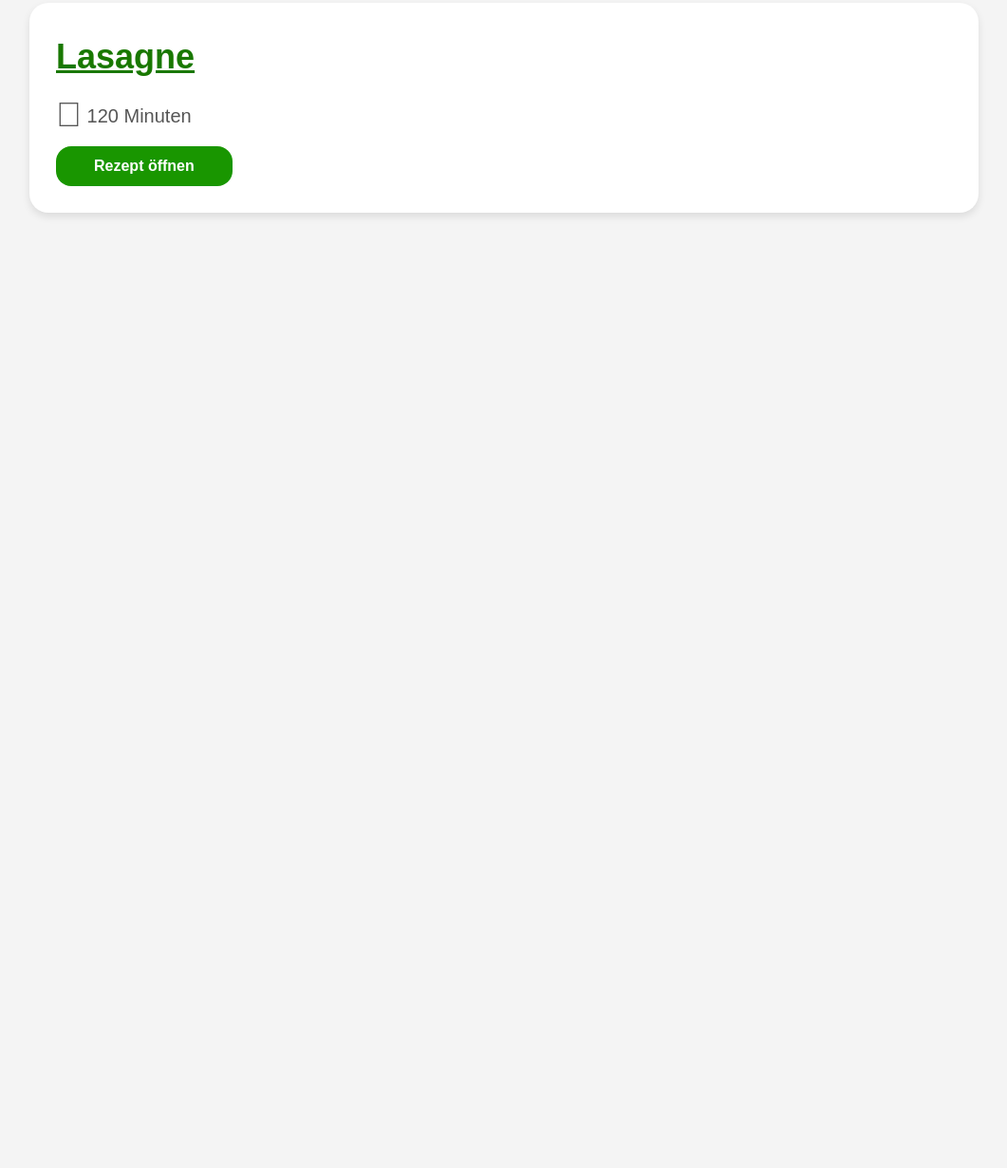
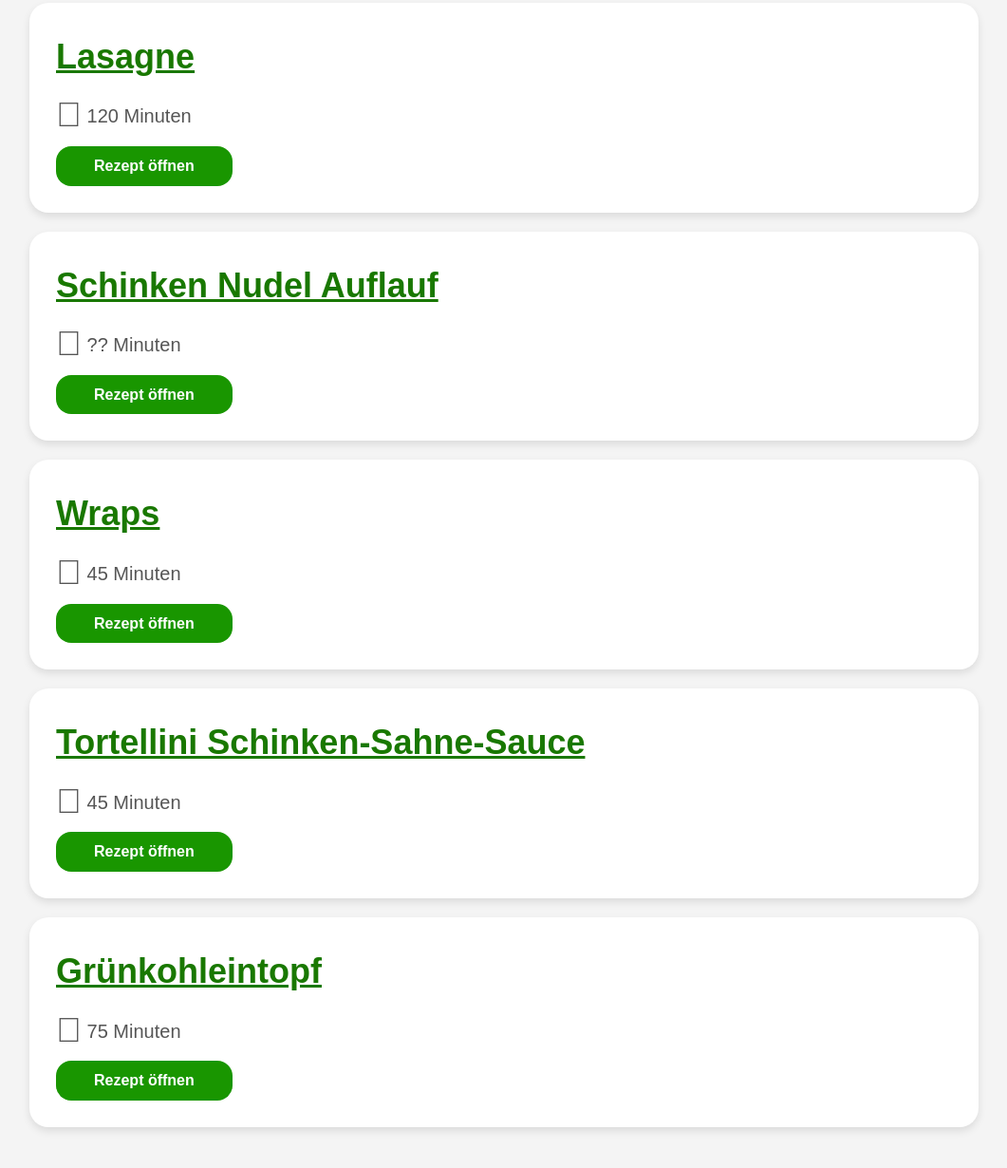
Before and after one commit to genussbox/genussbox.github.io, a plain HTML site: page index.html in a window 1280 px wide. Shown: the part 378-1608 px from the top of the page at 95% size, without its empty margins (109-1170 px from the left). Before the commit the page ends 800 px from the top, so only its background shows below. Drawn offline with Linux system fonts and the light colour scheme.

Commit message:
Add files via upload

```diff
--- a/index.html
+++ b/index.html
@@ -127,6 +127,26 @@
                  <p><span class="wingdings"></span> 120 Minuten</p>
                 <a href="Lasagne.pdf" class="recipe-button" target="_blank">Rezept öffnen</a>
             </div>
+			<div class="recipe-card">
+                <h2>Schinken Nudel Auflauf</h2>
+                 <p><span class="wingdings"></span> ?? Minuten</p>
+                <a href="Schinken_Nudel_Auflauf.pdf" class="recipe-button" target="_blank">Rezept öffnen</a>
+            </div>
+			<div class="recipe-card">
+                <h2>Wraps</h2>
+                 <p><span class="wingdings"></span> 45 Minuten</p>
+                <a href="Wraps.pdf" class="recipe-button" target="_blank">Rezept öffnen</a>
+            </div>
+			<div class="recipe-card">
+                <h2>Tortellini Schinken-Sahne-Sauce</h2>
+                 <p><span class="wingdings"></span> 45 Minuten</p>
+                <a href="Tortellini_Schinken-Sahne-Sauce.pdf" class="recipe-button" target="_blank">Rezept öffnen</a>
+            </div>
+			<div class="recipe-card">
+                <h2>Grünkohleintopf</h2>
+                 <p><span class="wingdings"></span> 75 Minuten</p>
+                <a href="Grünkohleintopf.pdf" class="recipe-button" target="_blank">Rezept öffnen</a>
+            </div>
         </section>
     </main>
 </body>
```
Also changed, not shown: 4 other files.
